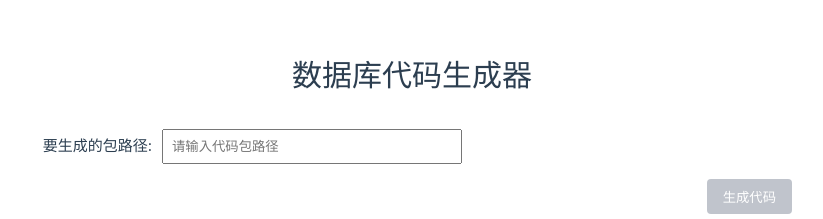
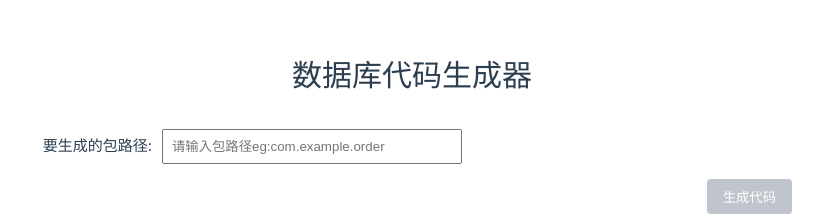
Before and after one commit to Myname-liuhuan/auto-code-ui, a Vue app: page / in a window 1280 px wide. Shown: the part 202-421 px from the top of the page, without its empty margins (20-843 px from the left). Built offline with nearby package versions, Linux system fonts and the light colour scheme; no server answers; the HTML template or start-up script is replaced by a standard one.

Commit message:
fix: 添加输入注释

```diff
--- a/src/components/DataSourceSelector.vue
+++ b/src/components/DataSourceSelector.vue
@@ -119,7 +119,7 @@ const generateCode = async () => {
 <template>
   <div class="path-input">
     <label>要生成的包路径:</label>
-    <input v-model="codePackagePath" placeholder="请输入代码包路径" />
+    <input v-model="codePackagePath" placeholder="请输入包路径eg:com.example.order" />
   </div>
   <div class="action-buttons">
     <button @click="generateCode" :disabled="!selectedTable">生成代码</button>
```
